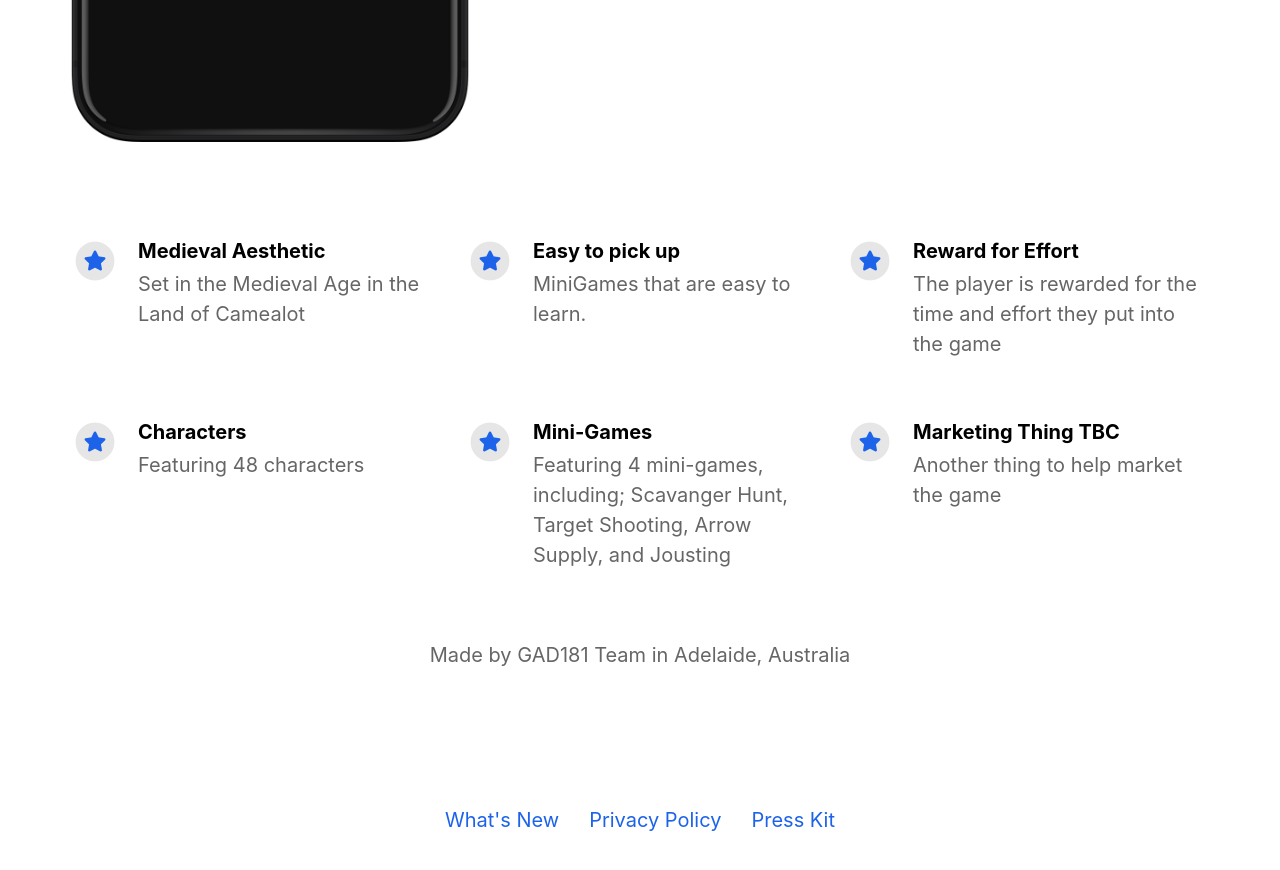
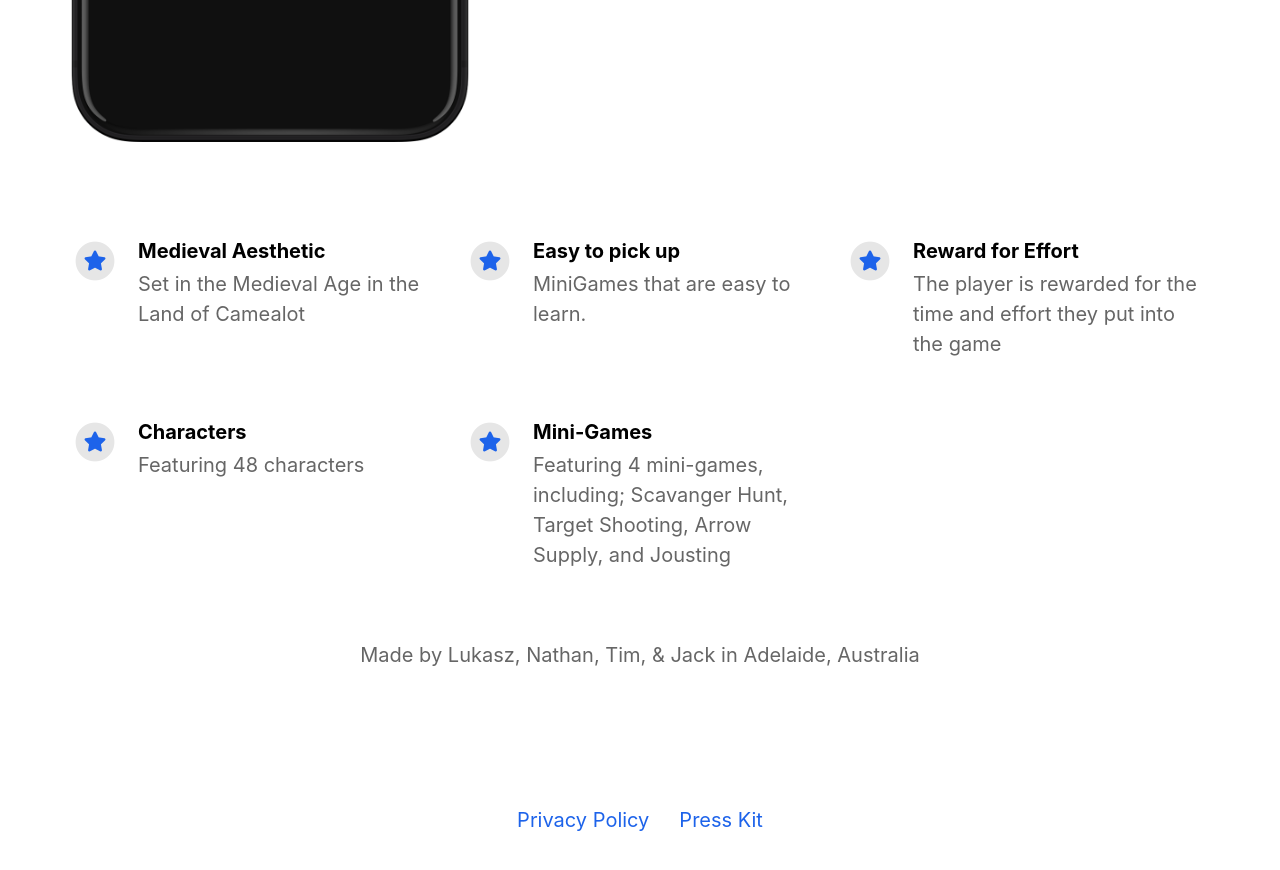
Before and after one commit to CamelotCarnivalGame/CamelotCarnivalGame.github.io, a Jekyll site: the page built from index.html, in a window 1280 px wide and 900 px high, scrolled down 843 px. Shown: the top 870 px of the window. Built offline with Jekyll 4.4.1, drawn with Linux system fonts in a browser that asks for light colours; nearby versions of some CDN libraries.

Commit message:
Removed change log

```diff
--- a/_config.yml
+++ b/_config.yml
@@ -20,7 +20,7 @@ enable_smart_app_banner                   : true
 
 
 # Information About Yourself
-your_name                                 : GAD181 Team
+your_name                                 : Lukasz, Nathan, Tim, & Jack
 your_link                                 :
 your_city                                 : Adelaide, Australia
 email_address                             :
@@ -56,9 +56,9 @@ features                                  :
     description                           : "Featuring 4 mini-games, including; Scavanger Hunt, Target Shooting, Arrow Supply, and Jousting"
     fontawesome_icon_name                 : star
 
-  - title                                 : Marketing Thing TBC
-    description                           : Another thing to help market the game
-    fontawesome_icon_name                 : star
+  - title                                 : #Marketing Thing TBC
+    description                           : #Another thing to help market the game
+    fontawesome_icon_name                 : #star
 
 
 
```
Also changed, not shown: _pages/changelog.md (deleted, +0 -65 lines).
